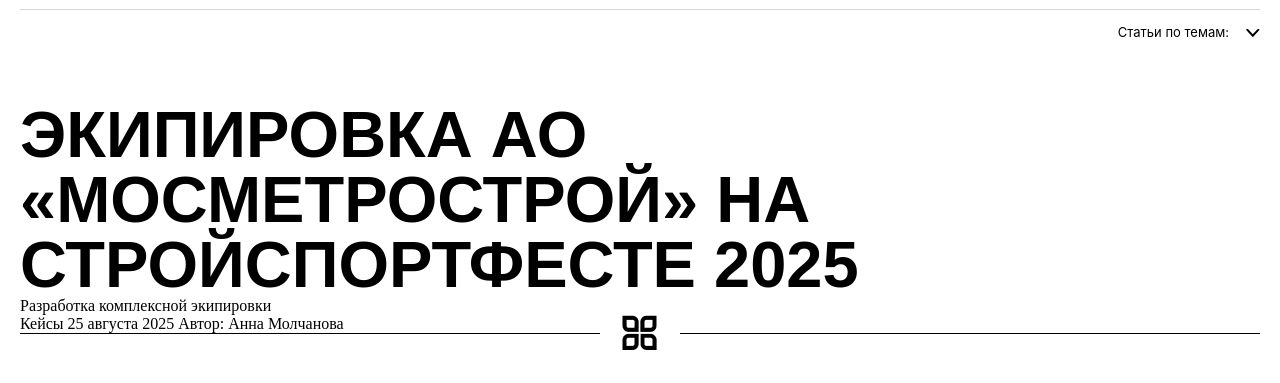
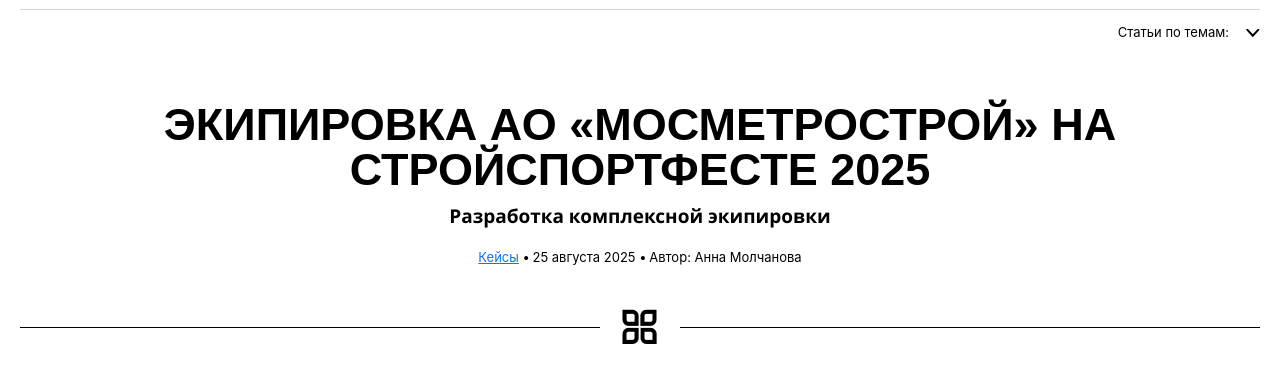
Before and after one commit to ferucci/luckygrass-sport, a website built with Vite: page article.html in a window 1280 px wide. Shown: the part 66-449 px from the top of the page. Built offline with nearby package versions, Linux system fonts and the light colour scheme; a web font is replaced by a local one.

Commit message:
I sketched out the page structure

```diff
--- a/article.html
+++ b/article.html
@@ -23,19 +23,31 @@
 
     <section class="article">
       <div class="container">
-        <div class="article__inner">
+        <article class="article__inner">
+
+          <div class="article__header">
             <h1 class="title">
               ЭКИПИРОВКА АО «МОСМЕТРОСТРОЙ» НА СТРОЙСПОРТФЕСТЕ 2025
             </h1>
-          <span class="article__subtitle">
+            <span class="subtitle">
               Разработка комплексной экипировки
             </span>
             <div class="article__info">
-            <span>Кейсы</span>
-            <span>25 августа 2025</span>
-            <span>Автор: Анна Молчанова</span>
+              <a class="article__link article__info-item" href="#">Кейсы</a>
+              <span class="article__info-item">25 августа 2025</span>
+              <span class="article__info-item">Автор: Анна Молчанова</span>
             </div>
           </div>
+
+          <div class="article__body">
+
+          </div>
+
+          <div class="article__footer">
+
+          </div>
+
+        </article>
       </div>
     </section>
   </main>
--- a/src/scss/main.scss
+++ b/src/scss/main.scss
@@ -21,6 +21,7 @@
 
 // pages
 @use 'pages/blog';
+@use 'pages/article';
 
 .nav {
   &__list {
--- /dev/null
+++ b/src/scss/pages/article.scss
@@ -0,0 +1,69 @@
+@use '../base/vars' as *;
+@use '../base/mixins' as m;
+
+.article-page {
+
+  .article {
+
+    &__header {
+      text-align: center;
+      margin-bottom: 60px;
+
+      @include m.respond-to(handhelds) {
+        margin-bottom: 30px;
+      }
+    }
+
+    .title {
+      font-size: 45px;
+      margin-bottom: 12px;
+
+      @include m.respond-to(handhelds) {
+        font-size: 30px;
+        margin-bottom: 5px;
+      }
+    }
+
+    .subtitle {
+      @include m.fontOS(700);
+      display: inline-block;
+      font-size: 19px;
+      margin-bottom: 20px;
+
+      @include m.respond-to(handhelds) {
+        font-size: 14px;
+        font-weight: 600;
+        margin-bottom: 5px;
+      }
+    }
+
+    &__info {
+      @include m.fontOS(400);
+      letter-spacing: 0%;
+      font-size: 13px;
+
+      @include m.respond-to(handhelds) {
+        font-size: 12px;
+      }
+
+      a {
+        color: $link-color;
+        text-decoration: underline;
+      }
+    }
+
+    &__info-item:not(a) {
+      padding-left: 10px;
+      position: relative;
+
+      &::after {
+        content: '•';
+        position: absolute;
+        top: 0%;
+        left: 0;
+        width: 5px;
+        height: 5px;
+      }
+    }
+  }
+}
```
Also changed, not shown: src/images/article/Rectangle 12.png (added). Lines whose indentation alone changed are shown as unchanged.
